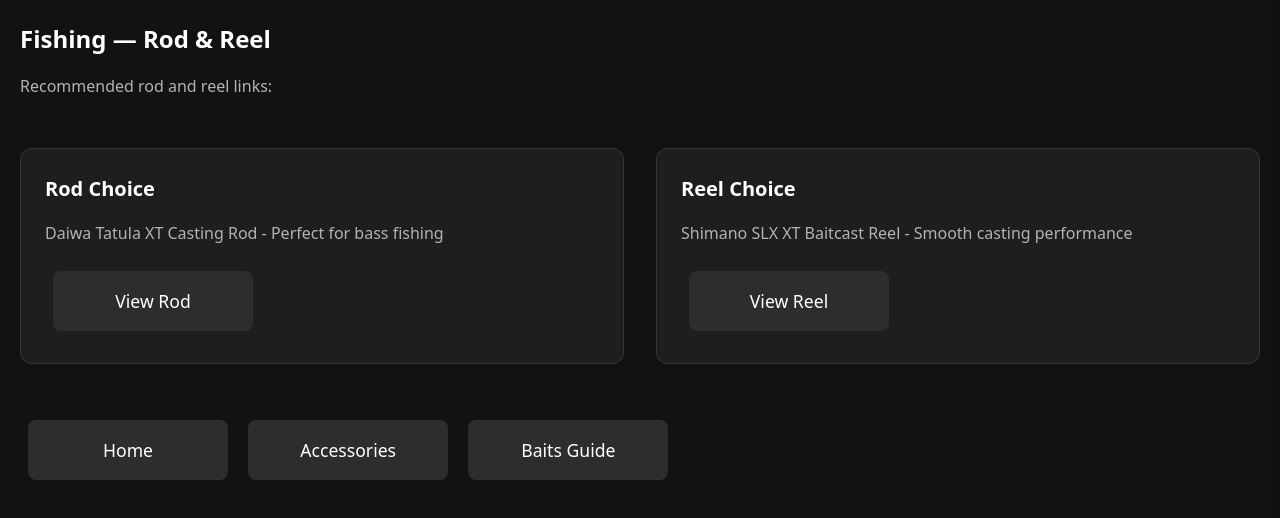
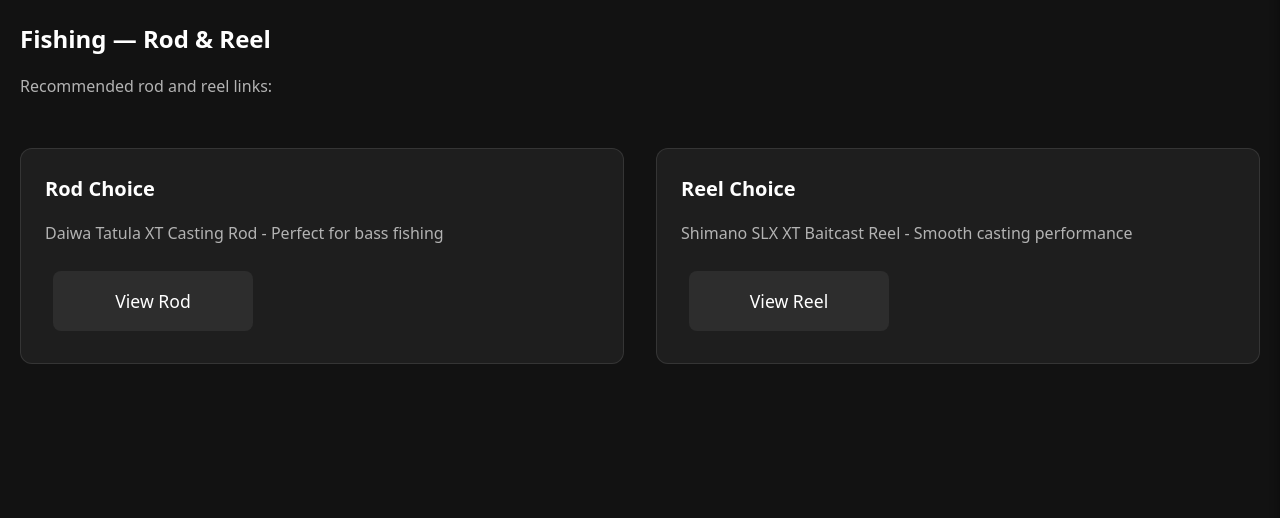
Before and after one commit to JGates-13/Christmas-Wants, a website: page public/fishing/rod-reel.html in a window 1280 px wide. Shown: the part 72-590 px from the top of the page. Drawn offline with Linux system fonts and the light colour scheme.

Commit message:
Update rod-reel.html

```diff
--- a/public/fishing/rod-reel.html
+++ b/public/fishing/rod-reel.html
@@ -45,12 +45,6 @@
                         <a class="rod-button" href="https://www.basspro.com/p/shimano-slx-xt-baitcast-reel" target="_blank" rel="noopener">View Reel</a>
                     </div>
                 </div>
-
-                <div class="nav-group">
-                    <a class="rod-button" href="/">Home</a>
-                    <a class="rod-button" href="/fishing/accessories/line.html">Accessories</a>
-                    <a class="rod-button" href="https://jgates-13.github.io/Ellerslie-Park-Fishing-Guide/" target="_blank" rel="noopener">Baits Guide</a>
-                </div>
             </div>
         </main>
         <script src="../../static/nav.js"></script>
```
